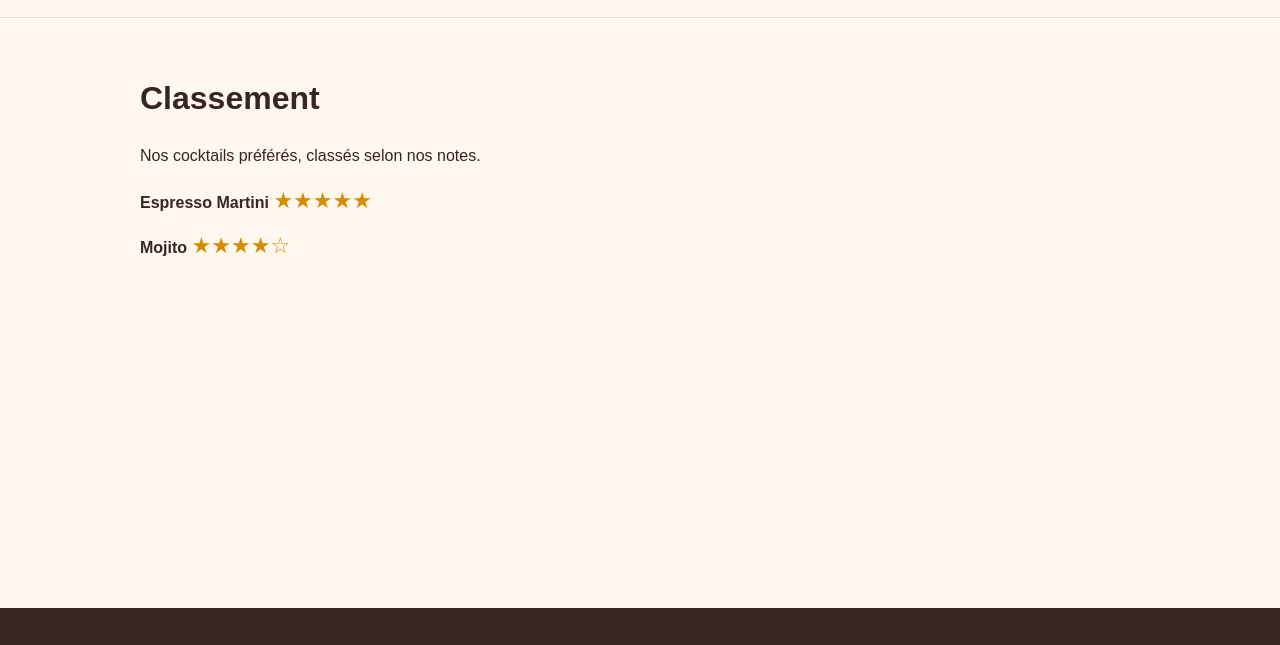
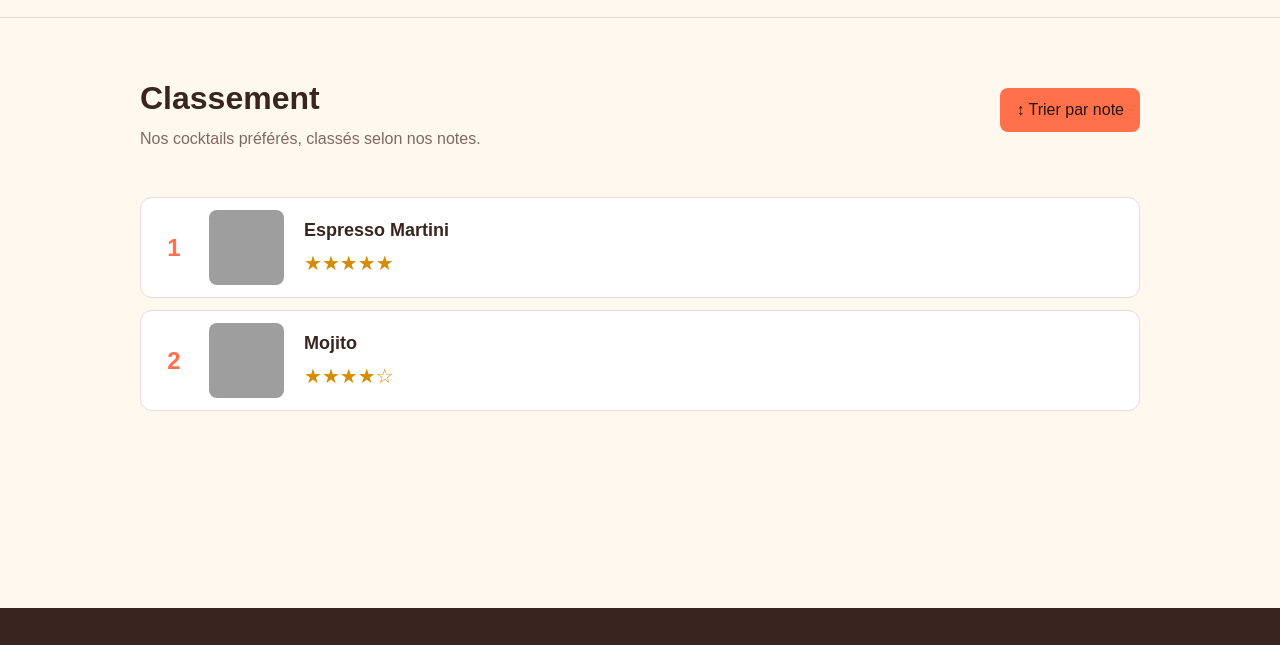
Before and after one commit to Paradox3r/GLOUGLOULIST, a plain HTML site: page classement.html in a window 1280 px wide. Shown: the part 71-716 px from the top of the page. Drawn offline with Linux system fonts and the light colour scheme; grey boxes are pictures that could not be loaded.

Commit message:
Enhance classement page layout and add sorting feature
Added sorting button and improved layout for ranking section.

```diff
--- a/classement.html
+++ b/classement.html
@@ -29,15 +29,58 @@
         </nav>
     </header>
 
-    <main class="container">
-        <h1>Classement</h1>
-        <p>Nos cocktails préférés, classés selon nos notes.</p>
 
-        <ol class="ranking">
-            <li><strong>Espresso Martini</strong> <span class="stars">★★★★★</span></li>
-            <li><strong>Mojito</strong> <span class="stars">★★★★☆</span></li>
-        </ol>
-    </main>
+<main class="container classement-page">
+
+    <div class="classement-header">
+        <div>
+            <h1>Classement</h1>
+            <p>Nos cocktails préférés, classés selon nos notes.</p>
+        </div>
+
+        <button type="button" class="sort-button">
+            ↕ Trier par note
+        </button>
+    </div>
+
+    <ol class="ranking">
+
+        <li class="ranking-card">
+            <span class="ranking-position">1</span>
+
+            <img
+                src="https://images.unsplash.com/photo-1514933651103-005eec06c04b?w=200"
+                alt="Espresso Martini"
+                class="ranking-image"
+                loading="lazy"
+            >
+
+            <div class="ranking-info">
+                <h2>Espresso Martini</h2>
+                <span class="stars">★★★★★</span>
+            </div>
+        </li>
+
+        <li class="ranking-card">
+            <span class="ranking-position">2</span>
+
+            <img
+                src="https://images.unsplash.com/photo-1536935338788846bb9981813?w=200"
+                alt="Mojito"
+                class="ranking-image"
+                loading="lazy"
+            >
+
+            <div class="ranking-info">
+                <h2>Mojito</h2>
+                <span class="stars">★★★★☆</span>
+            </div>
+        </li>
+
+    </ol>
+
+</main>
+
 
     <footer class="site-footer">
 
```
